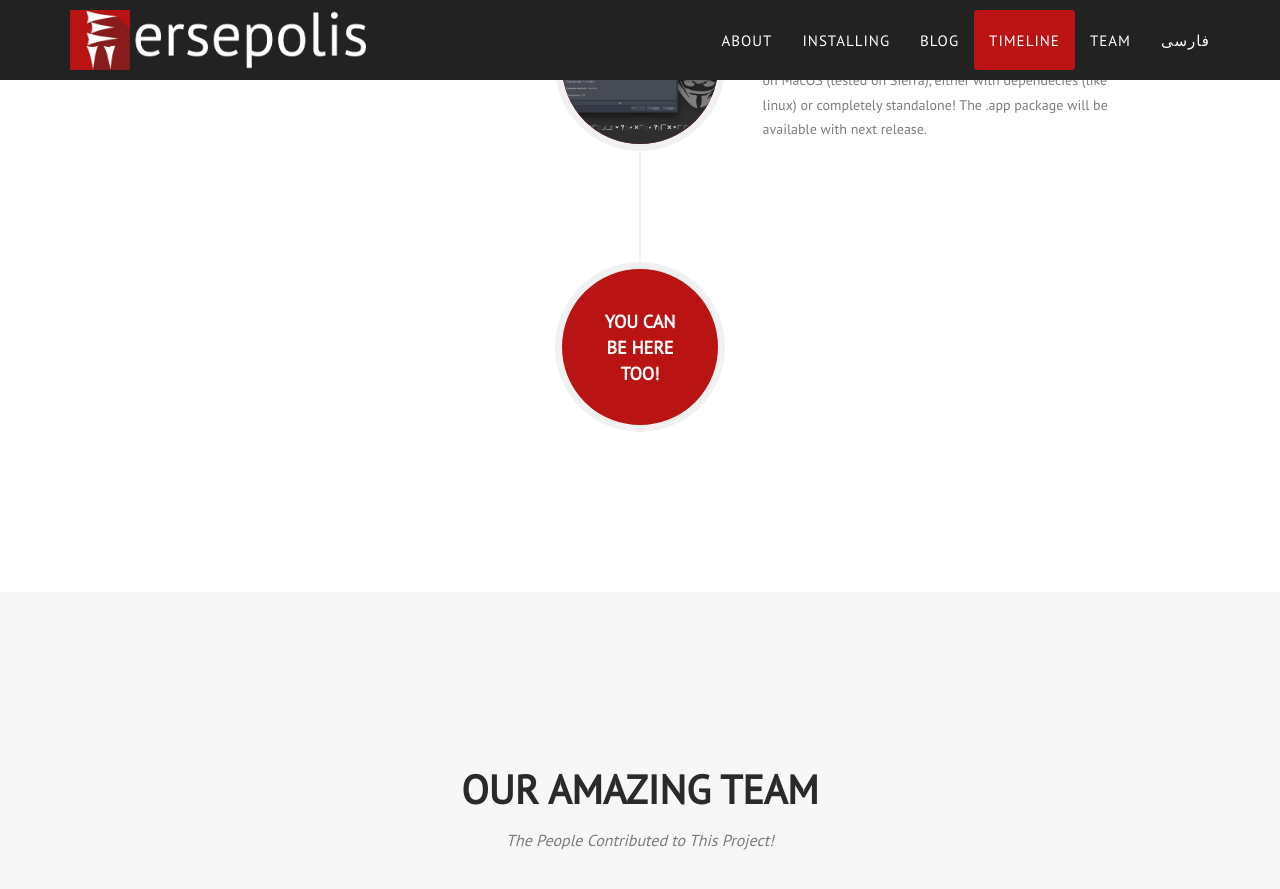
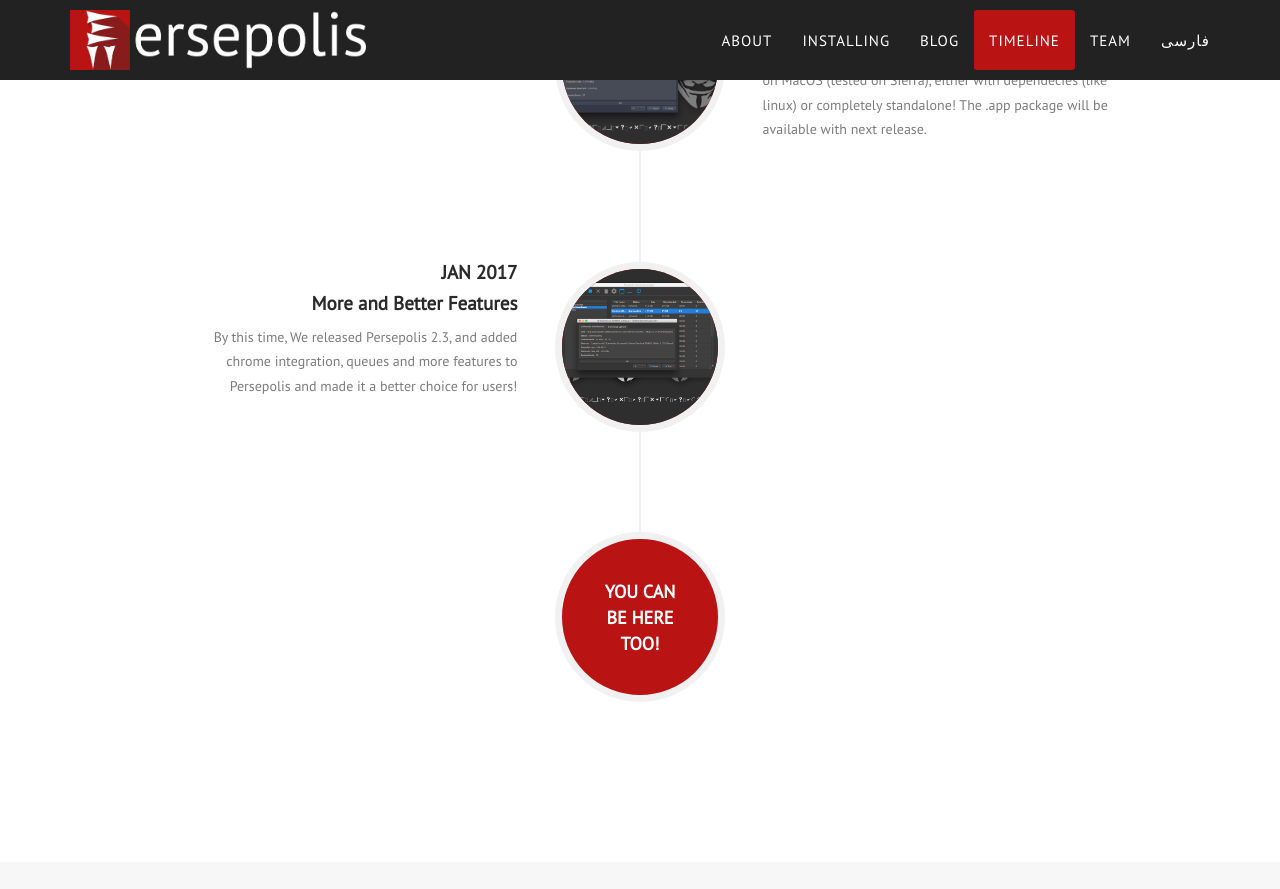
Before and after one commit to mavahedinia/mr0null.github.io, a Jekyll site: the page built from index.html, in a window 1280 px wide and 900 px high, scrolled down 4877 px. Shown: the top 889 px of the window. Built offline with Jekyll 4.4.1, drawn with Linux system fonts in a browser that asks for light colours; some web fonts are replaced.

Commit message:
Added new release info!

```diff
--- a/_includes/about.html
+++ b/_includes/about.html
@@ -3,7 +3,7 @@
         <div class="container">
             <div class="row">
                 <div class="col-lg-12 text-center">
-                    <h2 class="section-heading">Our Story</h2>
+                    <h2 class="section-heading">Timeline</h2>
                     <h3 class="section-subheading text-muted">Here you can see what have been done for Persepolis!</h3>
                 </div>
             </div>
@@ -66,6 +66,20 @@
                                 </div>
                             </div>
                         </li>
+                        <li>
+                            <div class="timeline-image">
+                                <img class="img-circle img-responsive" src="img/about/5.png" alt="">
+                            </div>
+                            <div class="timeline-panel">
+                                <div class="timeline-heading">
+                                    <h4>Jan 2017</h4>
+                                    <h4 class="subheading">More and Better Features</h4>
+                                </div>
+                                <div class="timeline-body">
+                                    <p class="text-muted">By this time, We released Persepolis 2.3, and added chrome integration, queues and more features to Persepolis and made it a better choice for users!</p>
+                                </div>
+                            </div>
+                        </li>
                         <li class="timeline-inverted">
                             <div class="timeline-image">
                                 <h4>You Can
--- a/_includes/team.html
+++ b/_includes/team.html
@@ -34,7 +34,5 @@
                 </div>
             </div>
         </div>
-        <div class="container">
-		<a class="page-scroll text-center" href="#page-top"><i class="fa fa-arrow-circle-up fa-5x" aria-hidden="true"></i></a>
 	</div>
     </section>
```
Also changed, not shown: _includes/about-fa.html (+14 -0 lines), fa/img/about/5.png (added), img/about/5.png (added).
